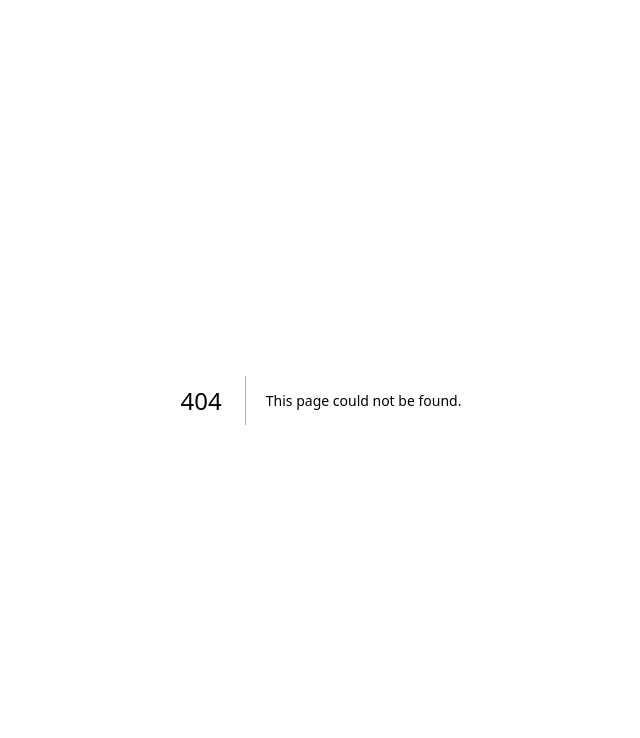
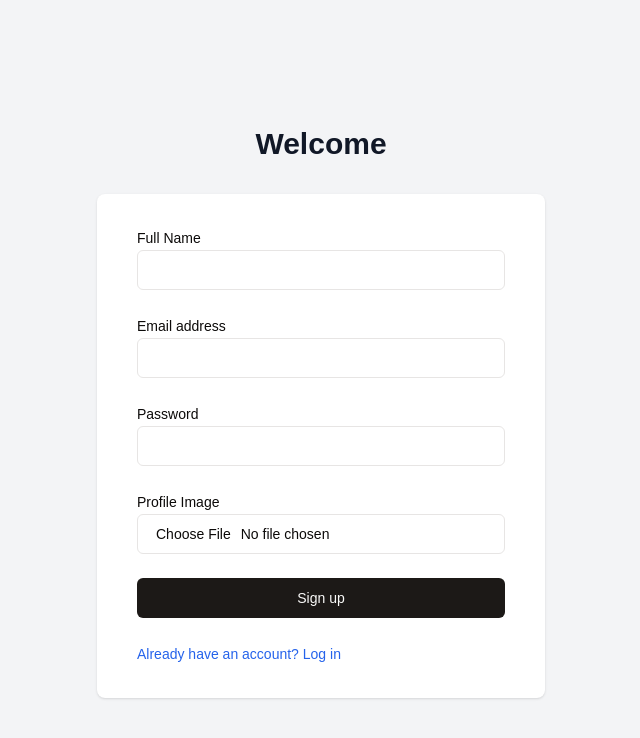
Before and after one commit to umarprogrammer19/MERN-STACK-GRAND-FINALE-FE, a Next.js app: page /signup in a window 1280 px wide. Before the commit this address had no page. Shown: the top 738 px of the page, without its empty margins (319-959 px from the left). Built offline with nearby package versions, Linux system fonts and the light colour scheme.

Commit message:
Sign Up Success

```diff
--- /dev/null
+++ b/src/app/(auth)/signup/page.tsx
@@ -0,0 +1,98 @@
+"use client"
+
+import { useState } from "react"
+import { useRouter } from "next/navigation"
+import Link from "next/link"
+import { Button } from "@/components/ui/button"
+import { Input } from "@/components/ui/input"
+import { Label } from "@/components/ui/label"
+import { signUp } from "@/utils/auth"
+import Layout from "@/components/Layout/Layout"
+import { useToast } from "@/hooks/use-toast"
+
+export default function SignUp() {
+    const [fullname, setFullname] = useState("")
+    const [email, setEmail] = useState("")
+    const [password, setPassword] = useState("")
+    const [image, setImage] = useState<File | null>(null)
+    const router = useRouter()
+    const { toast } = useToast()
+
+    const handleSubmit = async (e: React.FormEvent) => {
+        e.preventDefault()
+        try {
+            const formData = new FormData()
+            formData.append("fullname", fullname)
+            formData.append("email", email)
+            formData.append("password", password)
+            if (image) {
+                formData.append("image", image)
+            }
+
+            await signUp(formData)
+            toast({
+                title: "Account created.",
+                description: "We've created your account for you.",
+            })
+            router.push("/login")
+        } catch (error) {
+            toast({
+                title: "Error",
+                description: "There was a problem creating your account.",
+                variant: "destructive",
+            })
+        }
+    }
+
+    return (
+        <Layout>
+            <form onSubmit={handleSubmit} className="space-y-6">
+                <div>
+                    <Label htmlFor="fullname">Full Name</Label>
+                    <Input
+                        id="fullname"
+                        name="fullname"
+                        type="text"
+                        required
+                        value={fullname}
+                        onChange={(e) => setFullname(e.target.value)}
+                    />
+                </div>
+                <div>
+                    <Label htmlFor="email">Email address</Label>
+                    <Input
+                        id="email"
+                        name="email"
+                        type="email"
+                        required
+                        value={email}
+                        onChange={(e) => setEmail(e.target.value)}
+                    />
+                </div>
+                <div>
+                    <Label htmlFor="password">Password</Label>
+                    <Input
+                        id="password"
+                        name="password"
+                        type="password"
+                        required
+                        value={password}
+                        onChange={(e) => setPassword(e.target.value)}
+                    />
+                </div>
+                <div>
+                    <Label htmlFor="image">Profile Image</Label>
+                    <Input id="image" name="image" type="file" onChange={(e) => setImage(e.target.files?.[0] || null)} />
+                </div>
+                <Button type="submit" className="w-full">
+                    Sign up
+                </Button>
+            </form>
+            <div className="mt-6">
+                <Link href="/login" className="text-sm text-blue-600 hover:text-blue-500">
+                    Already have an account? Log in
+                </Link>
+            </div>
+        </Layout>
+    )
+}
```
